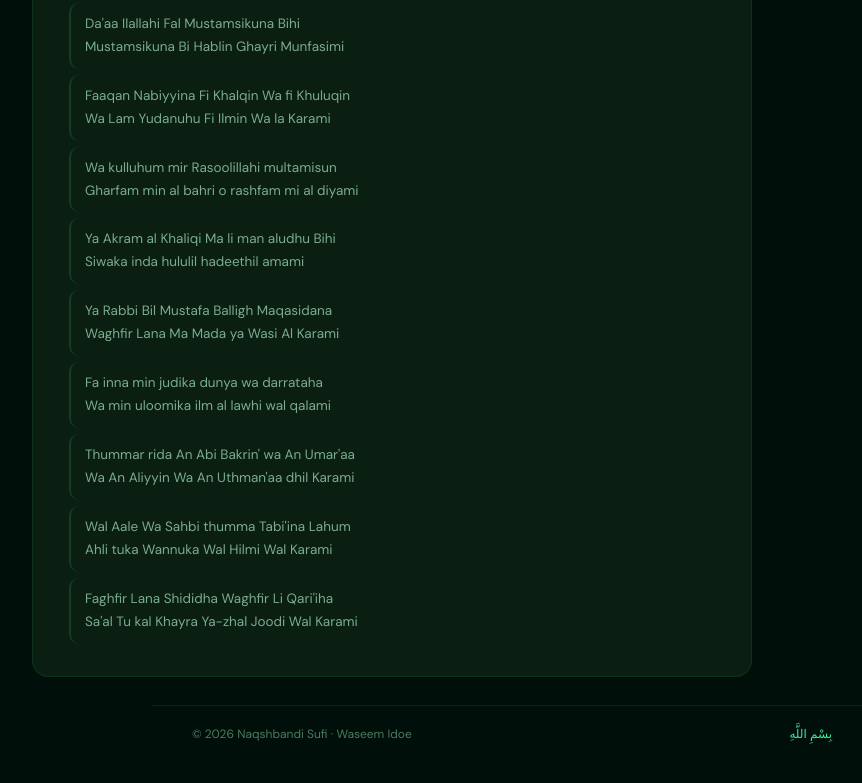
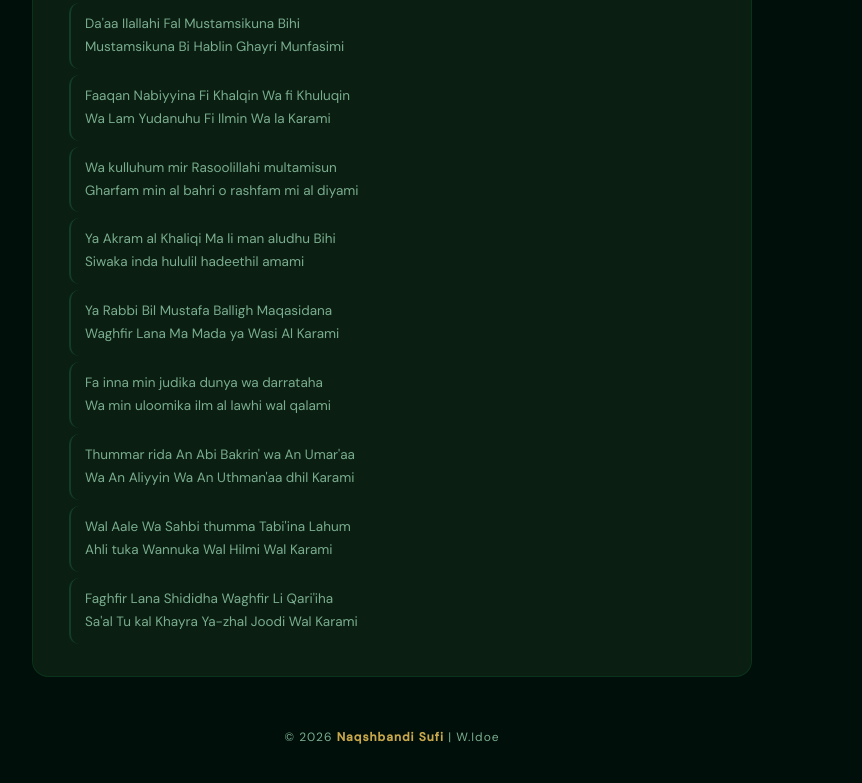
Before and after one commit to AimZzPK/sufiweb, a plain HTML site: page home.html in a window 1280 px wide. Shown: the part 10696-11479 px from the top of the page, without its empty margins (368-1230 px from the left). Drawn offline with nearby package versions, Linux system fonts and the light colour scheme.

Commit message:
Add files via upload

```diff
--- a/home.html
+++ b/home.html
@@ -530,16 +530,16 @@ section p, section .body-text {
 
 /* ── FOOTER ── */
 footer {
-  margin-left: 240px;
-  padding: 20px 40px;
-  border-top: 1px solid var(--border);
-  display: flex;
-  align-items: center;
-  justify-content: space-between;
+  text-align: center;
+  padding: 24px 20px;
+  color: var(--text-muted);
   font-size: 12px;
-  color: var(--text-dim);
-  position: relative;
-  z-index: 1;
+  letter-spacing: 1px;
+  border-top: 1px solid var(--glass-border);
+}
+footer .strong2 {
+  color: var(--gold);
+  font-weight: 600;
 }
 
 /* ── QUOTE BLOCK ── */
@@ -1032,9 +1032,8 @@ moge het zijn in de staat van Uw aanbidding (Ameen)
     </div>
   </section>
 
-  <footer>
-  <span>© 2026 Naqshbandi Sufi · Waseem Idoe</span>
-  <span style="color:var(--primary);">بِسْمِ اللَّهِ</span>
+<footer>
+  © 2026 <strong class="strong2">Naqshbandi Sufi</strong> | W.Idoe
 </footer>
 </main>
 
```
